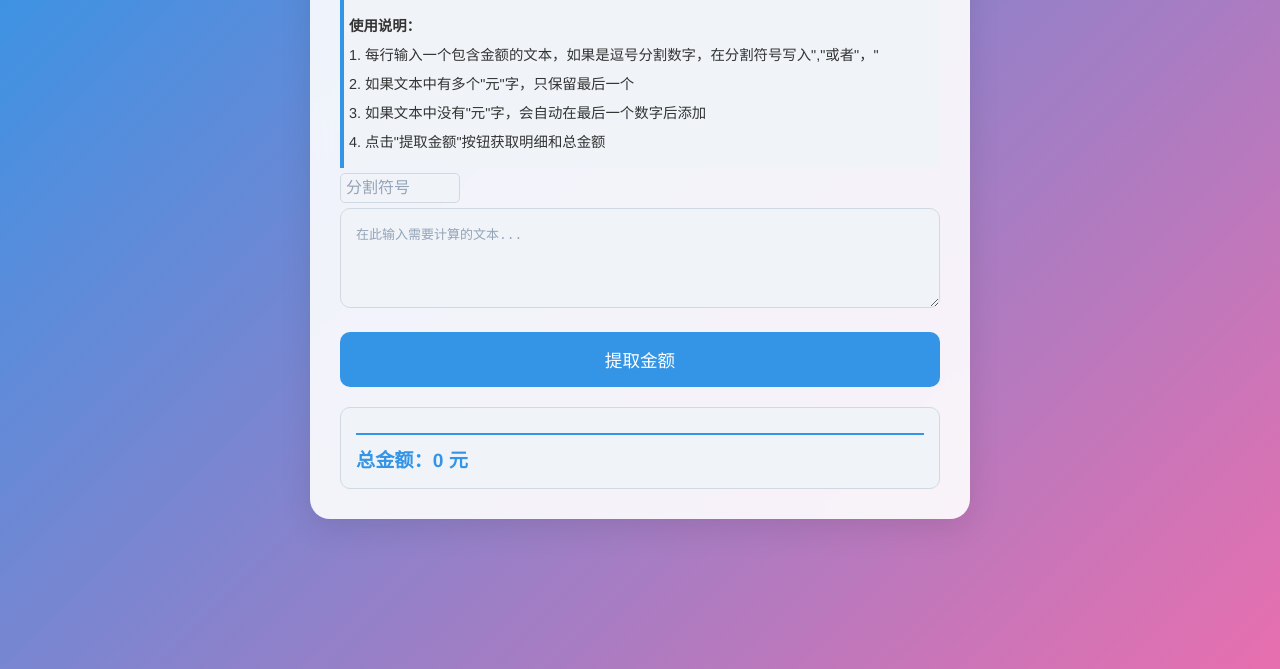
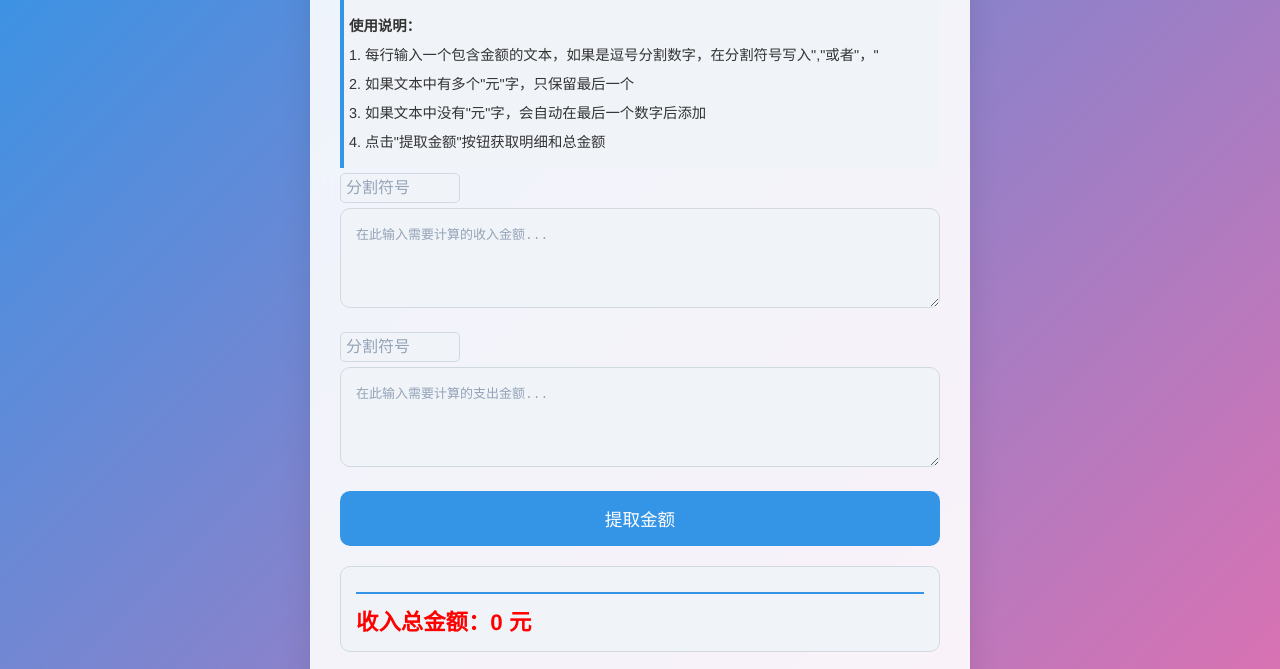
Before and after one commit to baiying319/baiying319.github.io, a plain HTML site: page index.html in a window 1280 px wide. Both pictures are taken after a click on the button "提取金额". Shown: the part 116-785 px from the top of the page. Drawn offline with Linux system fonts and the light colour scheme.

Commit message:
Update index.html

```diff
--- a/index.html
+++ b/index.html
@@ -42,7 +42,7 @@
             font-size: 0.9em;
             line-height: 1;
         }
-        #textInput {
+        #textInput,#textInput2 {
             width: 100%;
             padding: 15px;
             margin-bottom: 20px;
@@ -56,6 +56,9 @@
             box-sizing: border-box;
         }
         #textInput::placeholder {
+            color: #94a3b8;
+        }
+        #textInput2::placeholder {
             color: #94a3b8;
         }
         button {
@@ -76,7 +79,7 @@
         button:active {
             transform: scale(0.98);
         }
-        #output {
+        #output,#output2,#output3 {
             margin-top: 20px;
             font-size: 1em;
             background-color: #f0f4f8;
@@ -85,10 +88,10 @@
             border: 1px solid #d0d9e1;
         }
         .total {
-            font-size: 1.2em;
+            font-size: 1.4em;
             font-weight: bold;
             margin-top: 10px;
-            color: #3494E6;
+            color: red;
             border-top: 2px solid #3494E6;
             padding-top: 10px;
         }
@@ -104,7 +107,7 @@
             border-bottom: none;
         }
 
-        #textInputSP {
+        #textInputSP,#textInputSP2 {
             width: 20%;
             padding: 5px;
             margin-bottom: 5px;
@@ -120,6 +123,9 @@
         #textInputSP::placeholder {
             color: #94a3b8;
         }
+        #textInputSP2::placeholder {
+            color: #94a3b8;
+        }
     </style>
 </head>
 <body>
@@ -133,9 +139,13 @@
         <p>4. 点击"提取金额"按钮获取明细和总金额</p>
     </div>
     <input id="textInputSP" placeholder="分割符号" value=""></input>
-    <textarea id="textInput" placeholder="在此输入需要计算的文本..."></textarea>
-    <button onclick="processText()">提取金额</button>
-    <div id="output"></div>
+    <textarea id="textInput" placeholder="在此输入需要计算的收入金额..."></textarea>
+    <input id="textInputSP2" placeholder="分割符号" value=""></input>
+    <textarea id="textInput2" placeholder="在此输入需要计算的支出金额..."></textarea>
+    <button onclick="processText2()">提取金额</button>
+    <div id="output">收入</div>
+    <div id="output2">支出</div>
+    <div id="output3">结果</div>
 </div>
 
 <script>
@@ -159,9 +169,21 @@
         return line;
     }
 
-    function processText() {
-        const text = document.getElementById("textInput").value;
-        let sp = document.getElementById("textInputSP").value;
+
+    function processText2(){
+        let totalAmount = processText('','收入')
+        let totalAmount2 = processText('2','支出')
+        let result = totalAmount-totalAmount2
+        const totalHtml = `<div class="total">收入${totalAmount}元 - 支出${totalAmount2}元 = ${result} 元</div>`;
+        document.getElementById("output3").innerHTML = totalHtml
+    }
+
+    function processText(id,name) {
+        let inn = 'textInput'+id
+        let oun = 'output'+id
+        let sp2 = 'textInputSP'+id
+        const text = document.getElementById(inn).value;
+        let sp = document.getElementById(sp2).value;
         if(sp==''){
             sp = "\n";
         }
@@ -180,8 +202,10 @@
             }
         });
 
-        const totalHtml = `<div class="total">总金额：${totalAmount} 元</div>`;
-        document.getElementById("output").innerHTML = itemizedHtml + totalHtml;
+        const totalHtml = `<div class="total">${name}总金额：${totalAmount} 元</div>`;
+        document.getElementById(oun).innerHTML = itemizedHtml + totalHtml;
+
+        return totalAmount
     }
 </script>
 </body>
```
